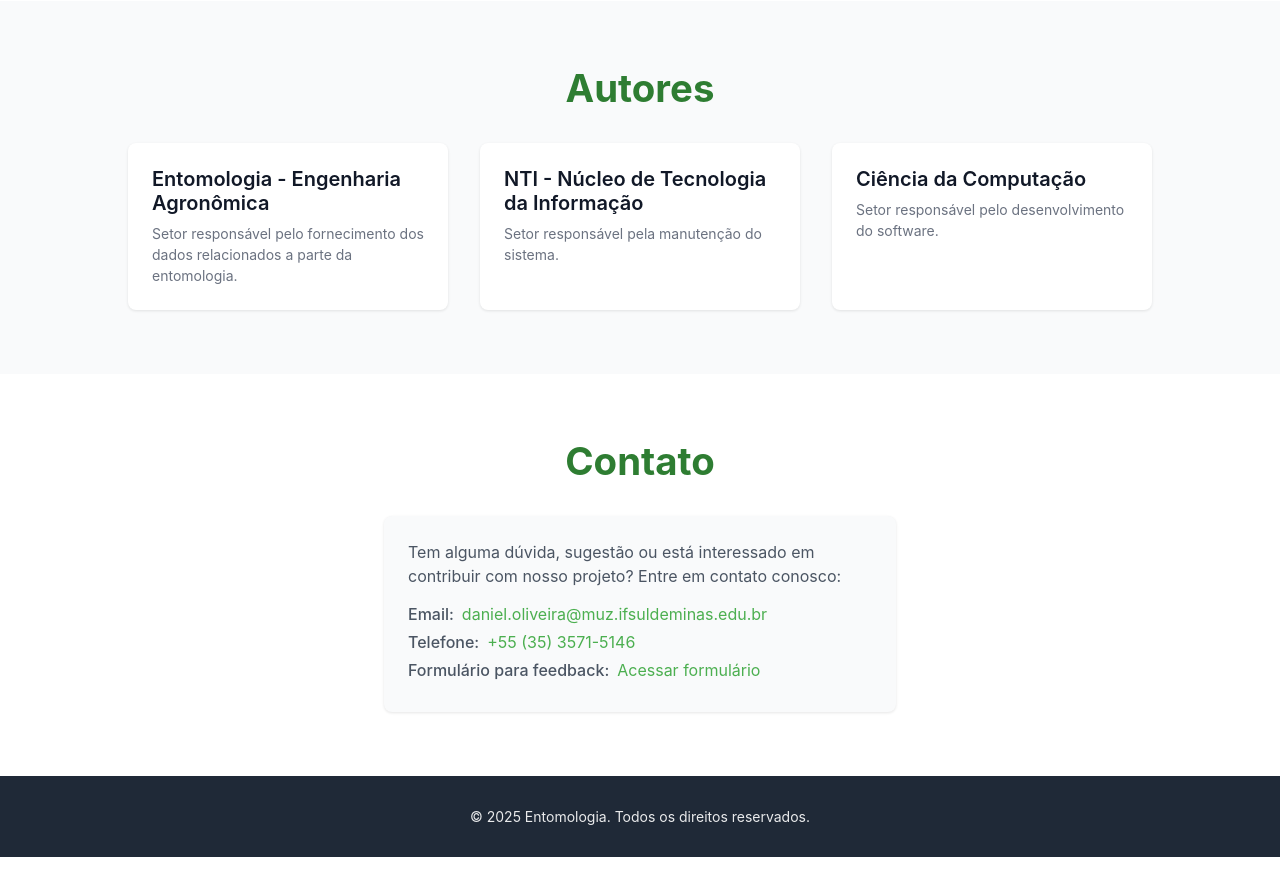
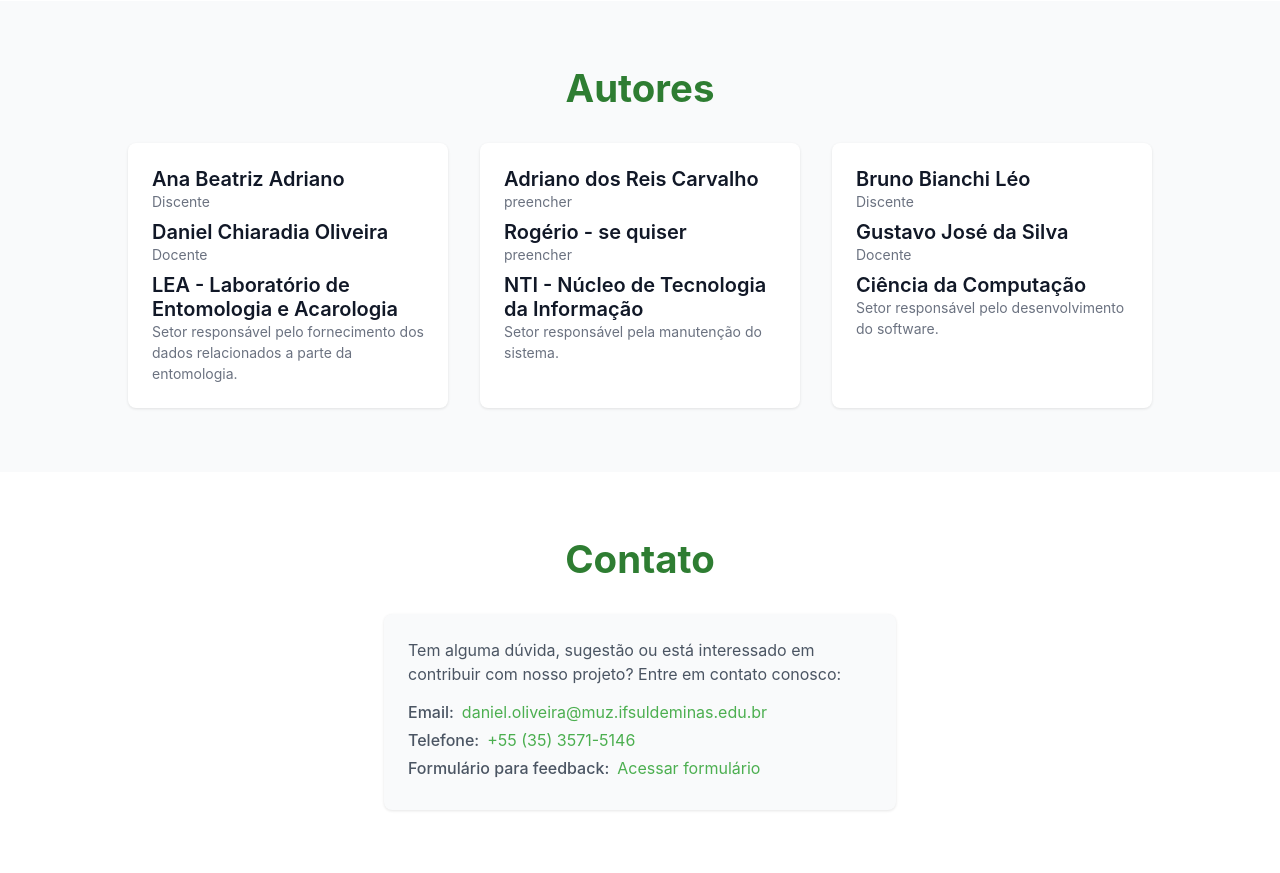
Before and after one commit to BBLBruno/ProjetoEntomologia, a Django app: page / in a window 1280 px wide. Shown: the part 1564-2437 px from the top of the page. Run offline with Django 5.2, Linux system fonts and the light colour scheme.

Commit message:
Projeto Entomologia - pre release 3.2

```diff
--- a/entomologia/static/entomologia/styles_entomologia.css
+++ b/entomologia/static/entomologia/styles_entomologia.css
@@ -233,8 +233,15 @@ body {
 .author-name {
   font-size: 1.25rem;
   font-weight: 600;
+  color: #111827;
+}
+
+.author-pos {
+  font-size: 0.875rem;
+  color: #6b7280;
+  line-height: 1.5;
   margin-bottom: 0.5rem;
-  color: #111827;
+
 }
 
 .author-bio {
--- a/entomologia/templates/home/index.html
+++ b/entomologia/templates/home/index.html
@@ -164,11 +164,27 @@
       <div class="authors-grid">
         <div class="author-card">
           <h3 class="author-name">
+            Ana Beatriz Adriano
+          </h3>
+          <p class="author-pos">
             {% if request.session.lang == 'en' %}
-              Entomology - Agronomy Engineering
+              Student
             {% else %}
-              Entomologia - Engenharia Agronômica
+              Discente
             {% endif %}
+          </p>
+          <h3 class="author-name">
+            Daniel Chiaradia Oliveira
+          </h3>
+          <p class="author-pos">
+            {% if request.session.lang == 'en' %}
+              Teacher
+            {% else %}
+              Docente
+            {% endif %}
+          </p>
+          <h3 class="author-name">
+            LEA - Laboratório de Entomologia e Acarologia
           </h3>
           <p class="author-bio">
             {% if request.session.lang == 'en' %}
@@ -180,11 +196,27 @@
         </div>
         <div class="author-card">
           <h3 class="author-name">
+            Adriano dos Reis Carvalho
+          </h3>
+          <p class="author-pos">
             {% if request.session.lang == 'en' %}
-              NTI - Information Technology Center
+              preencher
             {% else %}
+              preencher
+            {% endif %}
+          </p>
+          <h3 class="author-name">
+            Rogério - se quiser
+          </h3>
+          <p class="author-pos">
+            {% if request.session.lang == 'en' %}
+            preencher
+            {% else %}
+            preencher
+            {% endif %}
+          </p>
+          <h3 class="author-name">
               NTI - Núcleo de Tecnologia da Informação
-            {% endif %}
           </h3>
           <p class="author-bio">
             {% if request.session.lang == 'en' %}
@@ -195,6 +227,26 @@
           </p>
         </div>
         <div class="author-card">
+          <h3 class="author-name">
+            Bruno Bianchi Léo
+          </h3>
+          <p class="author-pos">
+            {% if request.session.lang == 'en' %}
+              Student
+            {% else %}
+              Discente
+            {% endif %}
+          </p>
+          <h3 class="author-name">
+            Gustavo José da Silva
+          </h3>
+          <p class="author-pos">
+            {% if request.session.lang == 'en' %}
+              Teacher
+            {% else %}
+              Docente
+            {% endif %}
+          </p>
           <h3 class="author-name">
             {% if request.session.lang == 'en' %}
               Computer Science
@@ -265,13 +317,14 @@
                 Formulário para feedback:
               {% endif %}
             </span>
-            <a href="https://docs.google.com/forms/d/e/1FAIpQLSc8p_p-erAgVesFfPrxC8ogVD5CgFBWIajGn-WgrAy801caDQ/viewform?usp=header" class="contact-link">
-              {% if request.session.lang == 'en' %}
+            {% if request.session.lang == 'en' %}
+            <a href="https://docs.google.com/forms/d/e/1FAIpQLSd8ZxOufxvQljawks8caOZrG-9GdEBfTrAlUwqj32C4shyTaA/viewform?usp=header" class="contact-link">
                 Access Form
               {% else %}
+            <a href="https://docs.google.com/forms/d/e/1FAIpQLSc8p_p-erAgVesFfPrxC8ogVD5CgFBWIajGn-WgrAy801caDQ/viewform?usp=header" class="contact-link">
                 Acessar formulário
-              {% endif %}
             </a>
+            {% endif %}
           </div>
         </div>
       </div>
```
Also changed, not shown: entomologia/templates/ordem/detalhes.html (+14 -2 lines).
